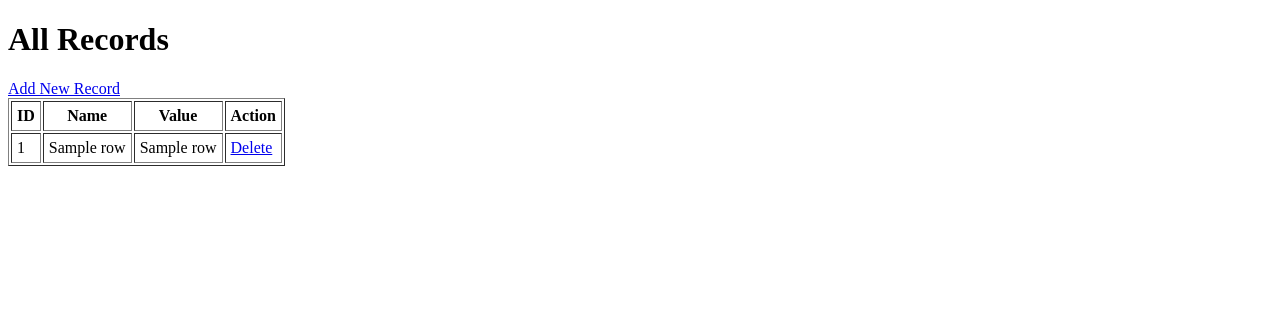
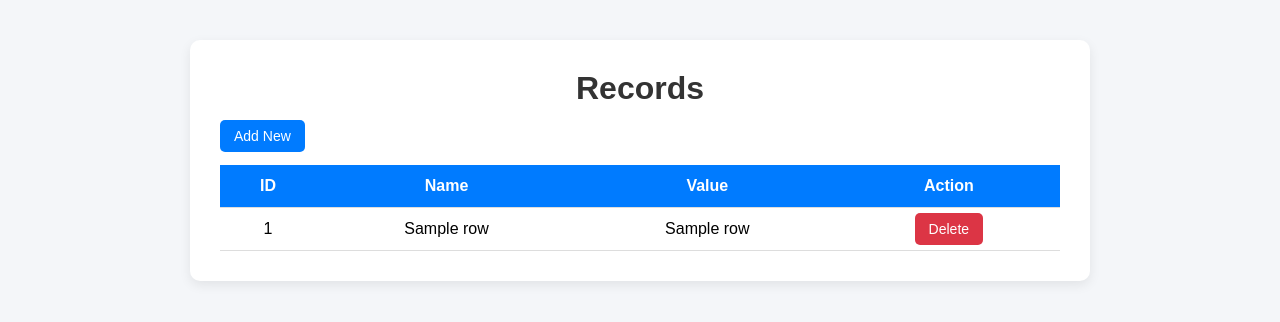
Before and after one commit to nirajdevopsproject/devops-capstone, a Flask app: template app/templates/index.html in a window 1280 px wide. Shown: the top 322 px of the page. Run offline with Flask 3, Linux system fonts and the light colour scheme; the template is opened without the code that fills it: most values are stand-ins (such as "Sample title", 1, 10 or a date in 2020).

Commit message:
style.css added

```diff
--- a/app/templates/index.html
+++ b/app/templates/index.html
@@ -1,26 +1,39 @@
 <!DOCTYPE html>
 <html>
 <head>
-    <title>Database Records</title>
+    <title>My App</title>
+    <link rel="stylesheet" href="{{ url_for('static', filename='style.css') }}">
 </head>
 <body>
-    <h1>All Records</h1>
-    <a href="{{ url_for('add') }}">Add New Record</a>
-    <table border="1" cellpadding="5">
+
+<div class="container">
+    <h1>Records</h1>
+
+    <a href="/add" class="btn btn-primary">Add New</a>
+
+    <table>
+        <thead>
             <tr>
                 <th>ID</th>
                 <th>Name</th>
                 <th>Value</th>
                 <th>Action</th>
             </tr>
+        </thead>
+        <tbody>
             {% for row in data %}
             <tr>
                 <td>{{ row[0] }}</td>
                 <td>{{ row[1] }}</td>
                 <td>{{ row[2] }}</td>
-            <td><a href="{{ url_for('delete', record_id=row[0]) }}">Delete</a></td>
+                <td>
+                    <a href="/delete/{{ row[0] }}" class="btn btn-danger">Delete</a>
+                </td>
             </tr>
             {% endfor %}
+        </tbody>
     </table>
+</div>
+
 </body>
 </html>
```
Also changed, not shown: app/templates/add.html (+14 -4 lines). Lines whose indentation alone changed are shown as unchanged.
